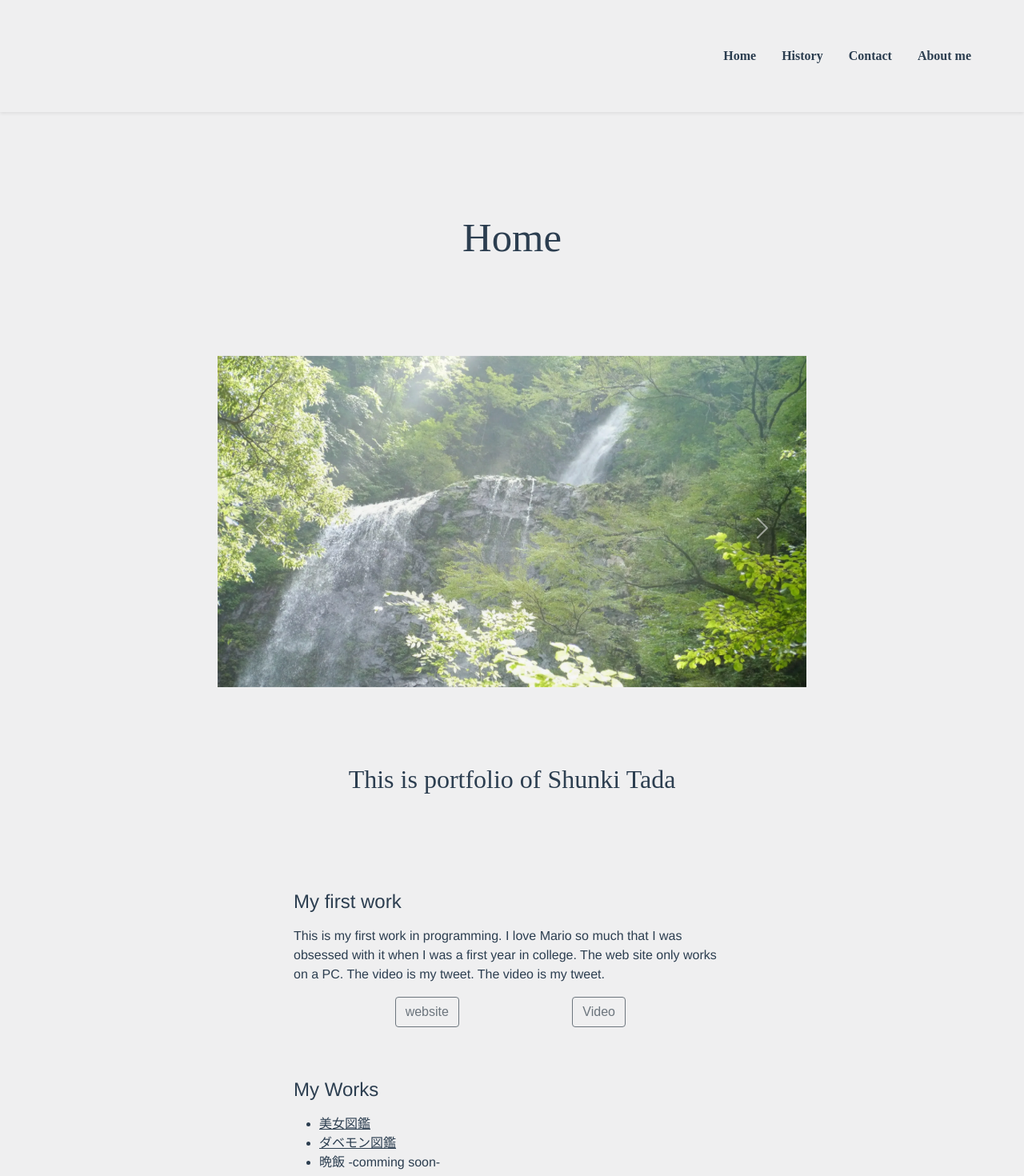
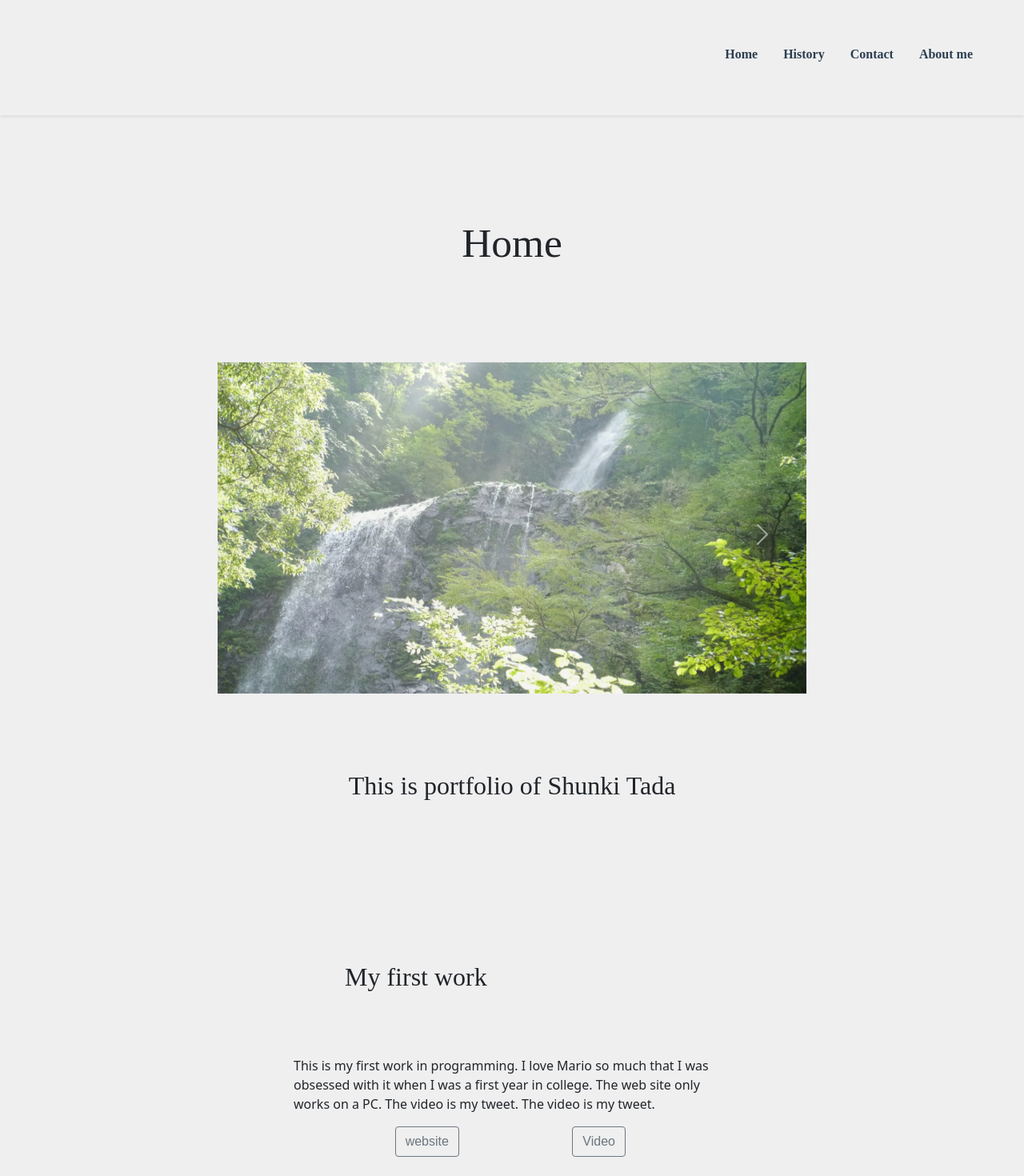
Before and after one commit to Shunkicreate/portfolio, a Vue app: page / in a window 1280 px wide. Shown: the top 1470 px of the page at 80% size. Built offline with nearby package versions, Linux system fonts and the light colour scheme.

Commit message:
finish??

```diff
--- a/src/App.vue
+++ b/src/App.vue
@@ -1,6 +1,7 @@
 <template>
   <div class="app">
-    <div id="nav" class="shadow-sm">
+  <header class="shadow-sm">
+    <div id="nav">
       <ul class="nav justify-content-end">
         <li class="nav-item">
           <router-link to="/" class="nav-link" active-class="active-link">Home</router-link>
@@ -16,10 +17,15 @@
         </li>
       </ul>
     </div>
-    <transition name="fade">
-      <router-view />
-    </transition>
+  </header>
+  <body>
+    <router-view v-slot="{ Component }">
+      <transition name="fade" mode="out-in">
+        <component :is="Component" />
+      </transition>
+    </router-view>
     <Footer />
+  </body>
   </div>
 </template>
 
--- a/src/components/Introduction.vue
+++ b/src/components/Introduction.vue
@@ -8,7 +8,7 @@
         <div class="col-md-6 col-12">
           <div class="row justify-content-center row-content text-start gy-3">
             <div class="col-12">
-              <h4 class="intro-title">My first work</h4>
+              <h2 class="intro-title">My first work</h2>
             </div>
             <div>
               This is my first work in programming. I love Mario so much that I
@@ -39,7 +39,7 @@
               </div>
             </div>
             <div class="col-12">
-              <h4 class="intro-title">My Works</h4>
+              <h2 class="intro-title">My Works</h2>
             </div>
             <div class="col-md-12">
               <ul>
@@ -62,7 +62,7 @@
               </ul>
             </div>
             <div class="col-12">
-              <h4 class="intro-title">Internships</h4>
+              <h2 class="intro-title">Internships</h2>
             </div>
             <div class="col-md-12">
               <ul>
@@ -82,7 +82,7 @@
               </ul>
             </div>
             <div class="col-12">
-              <h4 class="intro-title">Who is he?</h4>
+              <h2 class="intro-title">Who is he?</h2>
             </div>
             <div class="col-12 who-text">
               Shunki Tada is a programmer.
--- a/src/main.scss
+++ b/src/main.scss
@@ -3,7 +3,8 @@
 }
 
 #app {
-    font-family: Avenir, Helvetica, Arial, sans-serif, system-ui;
+    // font-family: Avenir, Helvetica, Arial, sans-serif, system-ui;
+    font-family: LinotypeUnivers-430Regular, "Gothic Medium BBB", 游ゴシック, "Yu Gothic", 游ゴシック体, YuGothic, "ヒラギノ角ゴ Pro W3", メイリオ, Meiryo, "ＭＳ Ｐゴシック", "MS PGothic", sans-serif;
     -webkit-font-smoothing: antialiased;
     -moz-osx-font-smoothing: grayscale;
     text-align: center;
@@ -15,7 +16,6 @@
     }
     h3 {
         font-family: serif, system-ui;
-        // font-weight: lighter;
     }
     a {
         &:visited {
@@ -38,9 +38,25 @@
             }
         }
     }
+    header {
+        position: fixed;
+        padding: 3em;
+        top: 0;
+        left: 0;
+        width: 100%;
+        background: #efeff0;
+        z-index: 10;
+        @media screen and (max-width: 767px) {
+            padding: 1em 0;
+        }
         #nav {
-        padding: 50px;
-        background-color: #efeff0;
+            height: 3em;
+            display: table;
+            width: 100%;
+            // ul {
+            //     background-color: #efeff0;
+            // }
+            // background-color: #efeff0;
             a {
                 font-weight: bold;
                 transition: 1s;
@@ -60,13 +76,22 @@
                 }
             }
             @media screen and (max-width: 767px) {
-            padding: 2em 0;
+                height: 1em 0;
+            }
+        }
+    }
+    body {
+        background-color: #efeff0;
+        padding-top: 9em;
+        z-index: 0;
+        @media screen and (max-width: 767px) {
+            padding-top: 5em;
         }
     }
     .title {
         margin: 2em;
         @media screen and (max-width: 767px) {
-            margin: 1em 0;
+            margin: 0.5em;
         }
     }
     .active-link {
@@ -81,7 +106,7 @@
     }
     .fade-enter-active,
     .fade-leave-active {
-        transition: opacity 5s;
+        transition: opacity 1s;
     }
     .fade-enter-from,
     .fade-leave-to {
--- a/src/views/History.vue
+++ b/src/views/History.vue
@@ -24,14 +24,14 @@
       <div class="row text-start justify-content-center history_row">
         <div class="col-lg-3 col-12 subtitle">What are you doing</div>
         <div class="col-lg-7 col-11 text-break history-text">
-          I started programming when I entered university, and I am currently studying to become a programmer. First, I studied Processing, and then I realized the fun of programming. After that, I studied web front, Python, and so on. Now, I try to make a lot of useful website. And, I am learning about AI.
+          I started programming when I entered university, and I am currently studying to become a programmer. First, I studied Processing, and then I realized the fun of programming. After that, I studied web front, Python, and so on. Now, I try to make a lot of useful website, and I am learning about AI.
         </div>
       </div>
 
       <div class="row text-start justify-content-center history_row">
         <div class="col-lg-3 col-12 subtitle">Favorites</div>
         <div class="col-lg-7 col-11 text-break history-text">
-          My favorite thing to do is to play games. I'm currently playing Haragami and Winning Eleven. I also like Splatoon, and I basically love Nintendo's Mario games. I also listen to music a lot, and am a fan of Mr.Children. I also listen to Vocaloid music, such as Hatsune Miku and Kagamine Rinren. I also like to read books. My favorite authors are Kanae Minato and Kotaro Isaka, and I especially love Confessions and Desert. "About me" page show you more about my favorites.
+          My favorite thing to do is to play games. I'm currently playing Genshin Impact and Winning Eleven. I also like Splatoon, and I basically love Nintendo's Mario games. I also listen to music a lot, and am a fan of Mr.Children. I also listen to Vocaloid music, such as Hatsune Miku and Kagamine Rinren. I also like to read books. My favorite authors are Kanae Minato and Kotaro Isaka, and I especially love Kanae Minato's Confessions and Kotaro Isaka's Desert. "About me" page show you more about my favorites.
         </div>
       </div>
 
```
Lines whose indentation alone changed are shown as unchanged.
